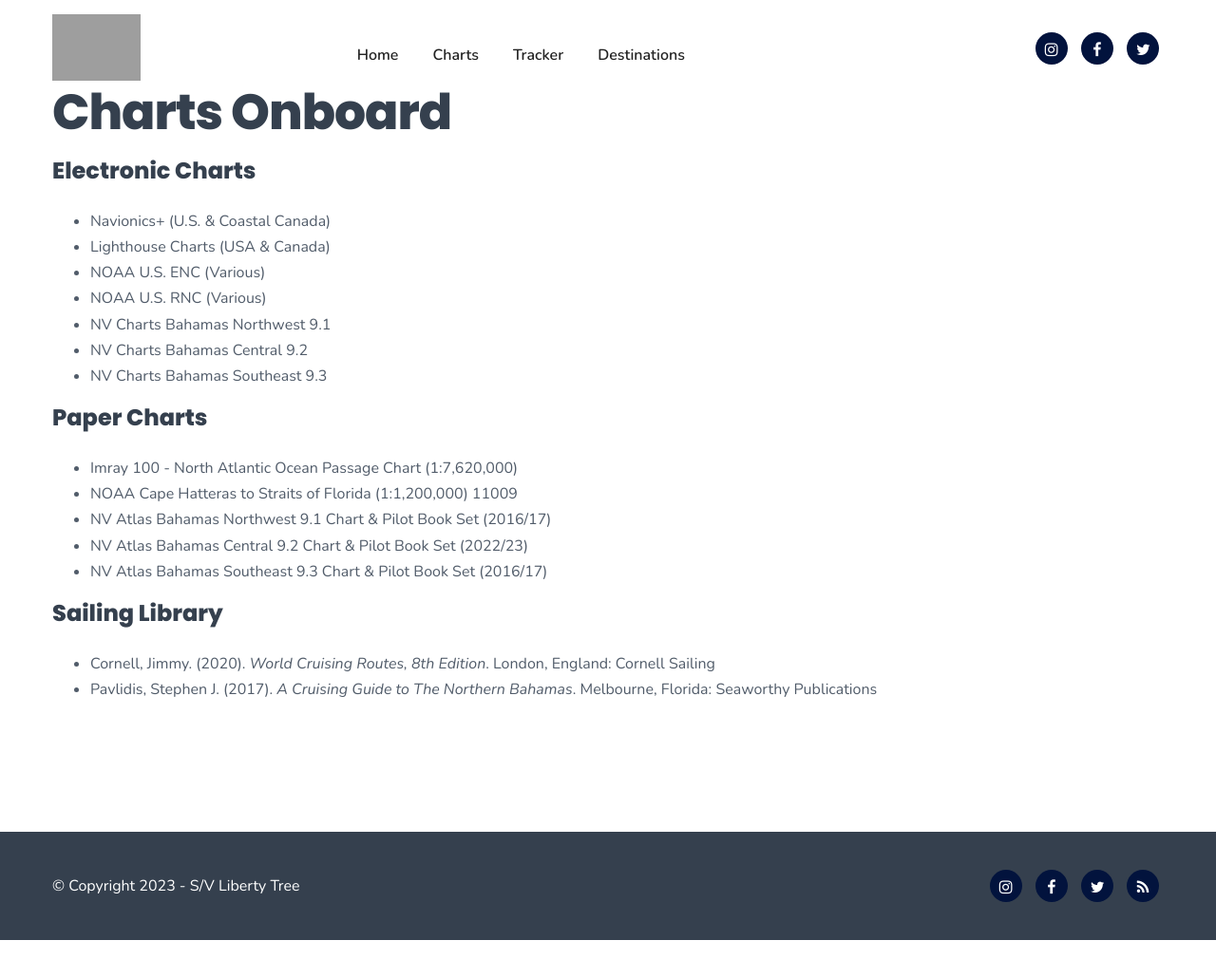
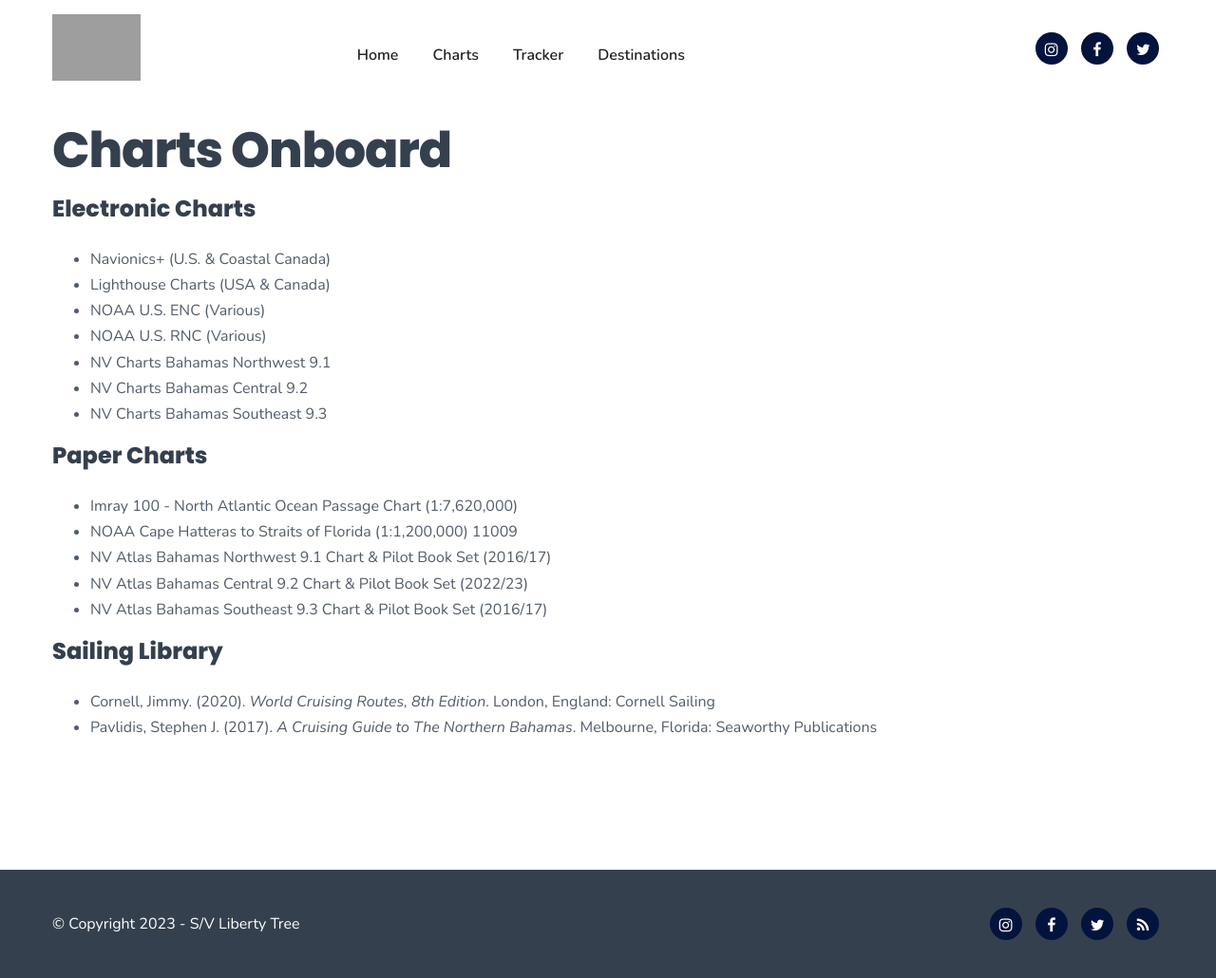
Before and after one commit to goodlime/goodlime.github.io, a Jekyll site: the page built from technical/charts.md, in a window 1280 px wide. Shown: the whole page at 95% size. Built offline with Jekyll 4.4.1, drawn with Linux system fonts in a browser that asks for light colours; before the commit the page ends 990 px from its top, so only the background shows below that.

Commit message:
adding padding to space content

```diff
--- a/_sass/main.scss
+++ b/_sass/main.scss
@@ -15,3 +15,7 @@ header {
 #map {
   height: 100%;
 }
+
+#top + section {
+  padding-top: 130px;
+}
```
Also changed, not shown: Gemfile.lock.
